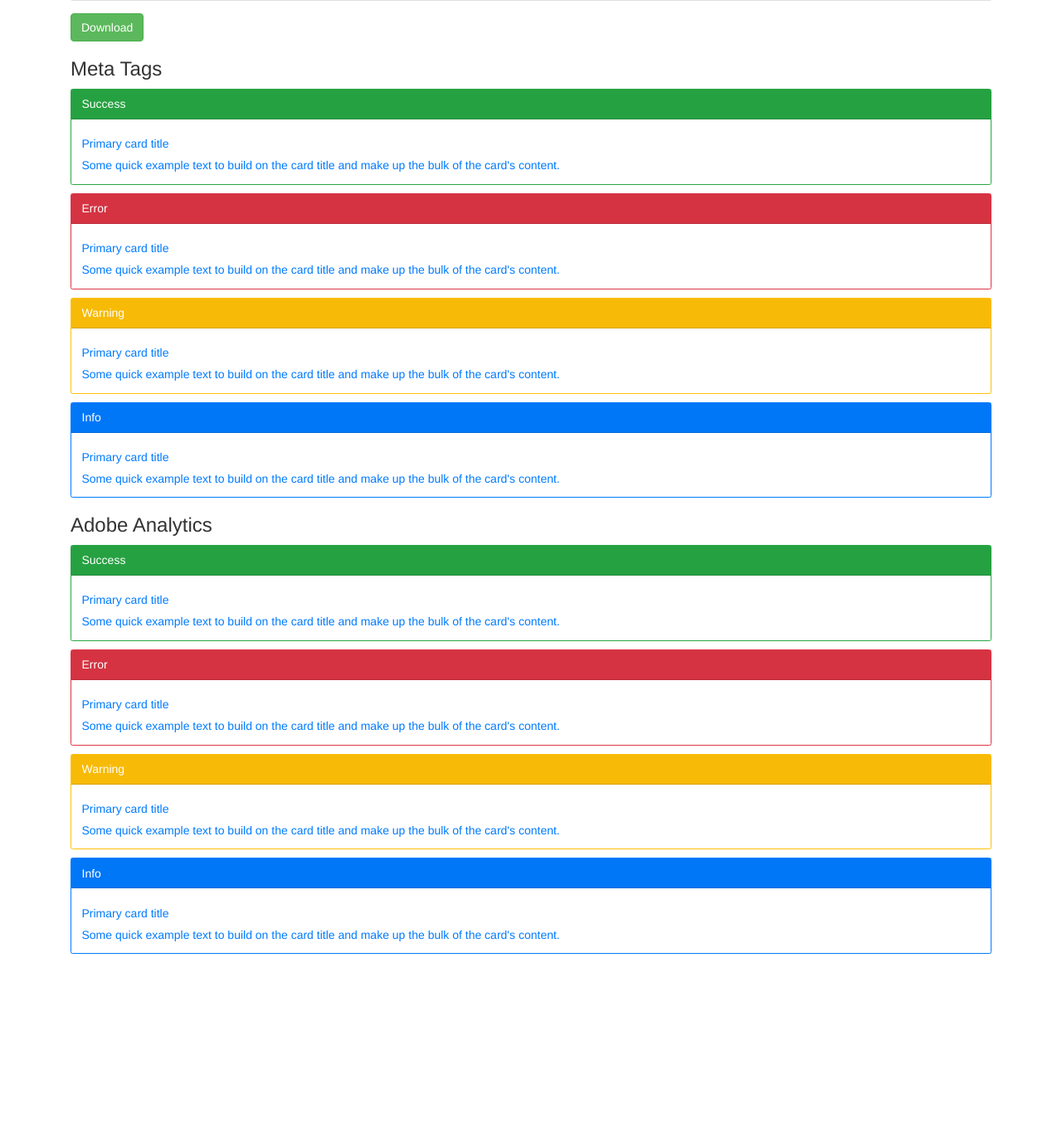
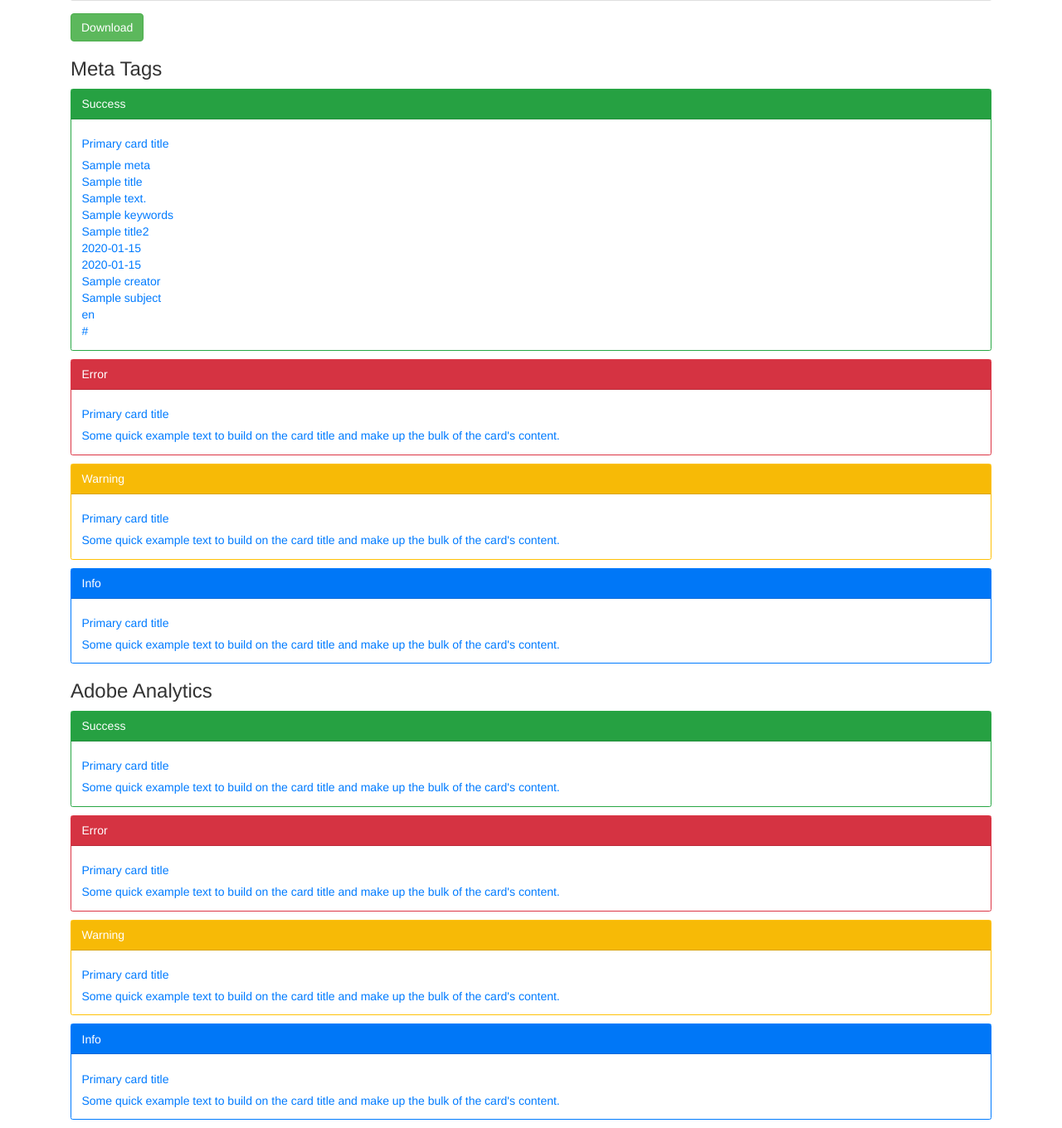
Before and after one commit to Khipro/MetaTagValidator, a Flask app: template templates/scrape.html in a window 1280 px wide. Shown: the part 575-1935 px from the top of the page at 83% size. Before the commit the page ends 1725 px from the top, so only its background shows below. Run offline with Flask 2, Linux system fonts and the light colour scheme; the template is opened without the code that fills it: most values are stand-ins (such as "Sample title", 1, 10 or a date in 2020); some libraries are stand-ins or nearby versions.

Commit message:
commit on 'master'

```diff
--- a/app.py
+++ b/app.py
@@ -12,6 +12,8 @@ from flask import flash
 from flask import redirect
 from flask import url_for
 import requests
+from urllib.parse import urlparse
+import re
 from bs4 import BeautifulSoup
 import json
 
@@ -35,8 +37,7 @@ app.secret_key = "VERISIKRITKEY"
 def home():
     return render_template('home.html')
 
-from urllib.parse import urlparse
-import re
+
 @app.route('/scrape')
 def scrape():
     #flash(request.args.get('url'), 'success')
@@ -55,12 +56,30 @@ def scrape():
     if code == "":
         flash('Failed to retrieve "%s"' % code, 'danger')
     if not urlValidator:
-        content = BeautifulSoup(code,'html.parser').prettify()
+        content = BeautifulSoup(code,'lxml')
     else:
         content = requests.get(code)
-        content = BeautifulSoup(content.text, 'html.parser').prettify()
+        content = BeautifulSoup(content.text, 'lxml')
+    meta = content.find("meta", charset="utf-8")
+    title = content.find("title")
+    description = content.find('meta', {'name':'description'})
+    keywords = content.find('meta', {'name':'keywords'})
+    title2 = content.find('meta', {'name':'dcterms.title'})
+    dateissued = content.find('meta', {'name':'dcterms.issued'})
+    datemodified = content.find('meta', {'name':'dcterms.modified'})
+    creator = content.find('meta', {'name':'dcterms.creator'})
+    subject = content.find('meta', {'name':'dcterms.subject'})
+    language = content.find('meta', {'name':'dcterms.language'})
+    urlcanonical = content.find('link', {'rel':'canonical'})
+    service = content.find('meta', {'property':'dcterms:service'})
+    accessrights = content.find('meta', {'property':'dcterms:accessRights'})
+    adobescript = content.find('script', {'src':'https://assets.adobedtm.com/caacec67651710193d2331efef325107c23a0145/satelliteLib-c2082deaf69c358c641c5eb20f94b615dd606662.js'})
 
-    return render_template('scrape.html', content=content)
+
+
+    return render_template('scrape.html', content=content, meta = meta, title = title, description = description , keywords=keywords,title2=title2,dateissued=dateissued,datemodified=datemodified, creator = creator, subject= subject, language=language, urlcanonical=urlcanonical)
+
+
     #try:
       #  response = requests.get(url)
       #  content = BeautifulSoup(response.text, 'lxml').prettify()
@@ -113,7 +132,6 @@ def results():
 
 
 
-
 ######################################################
 #
 # Run app
--- a/templates/scrape.html
+++ b/templates/scrape.html
@@ -48,7 +48,7 @@
                   </div>
                     <div id="collapseOne" class="collapse" aria-labelledby="headingOne" data-parent="#accordionExample">
                       <div class="card-body">
-                        <textarea class="form-control mt-2" id="htmlResponse" rows="24">{{ content }}</textarea>
+                        <textarea class="form-control mt-2" id="htmlResponse" rows="24">{{content }}</textarea>
                       </div>
                     </div>
                 </div>
@@ -87,7 +87,7 @@
   </div>
   <div class="card-body text-primary">
     <h5 class="card-title">Primary card title</h5>
-    <p class="card-text">Some quick example text to build on the card title and make up the bulk of the card's content.</p>
+    <p class="card-text">{{meta}}<br>{{ title}}<br>{{description}}<br>{{keywords}}<br>{{title2}}<br>{{dateissued}}<br>{{datemodified}}<br>{{creator}}<br>{{subject}}<br>{{language}}<br>{{urlcanonical}}</p>
   </div>
 </div>
 
```
